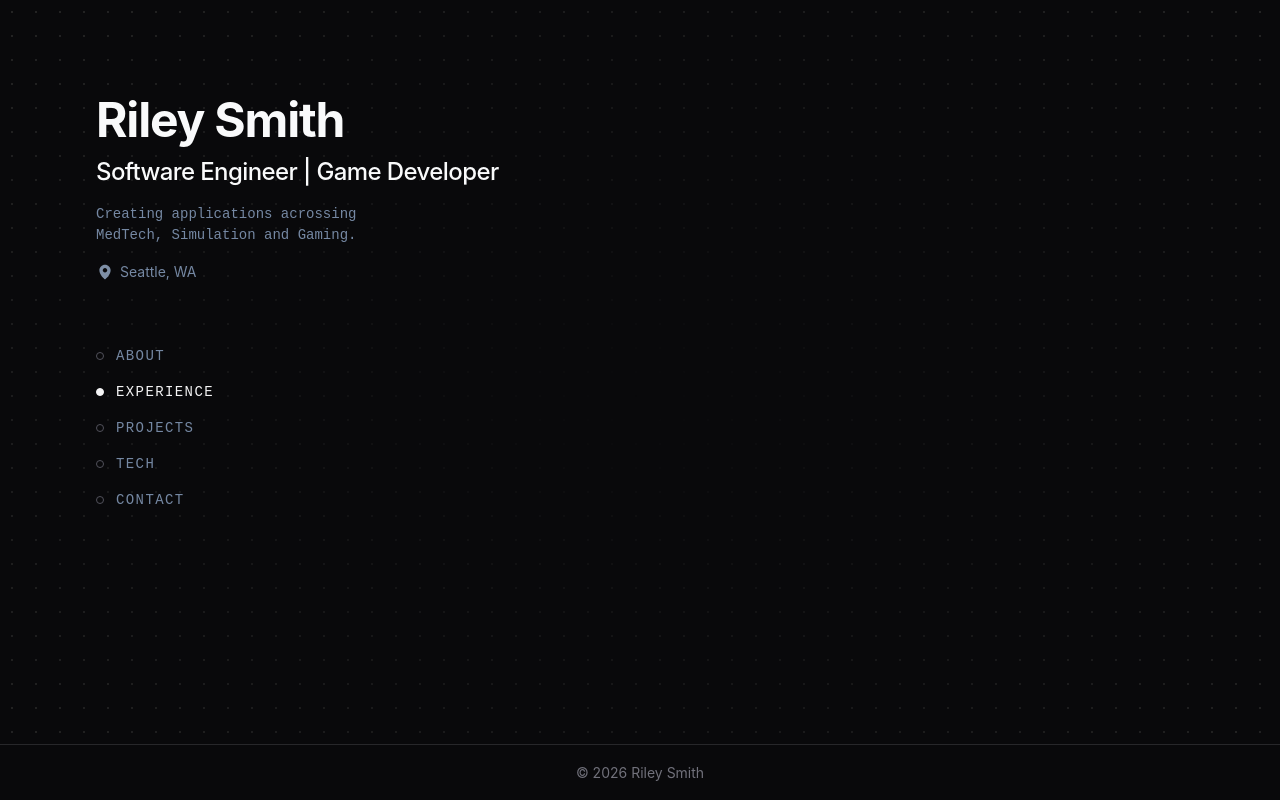
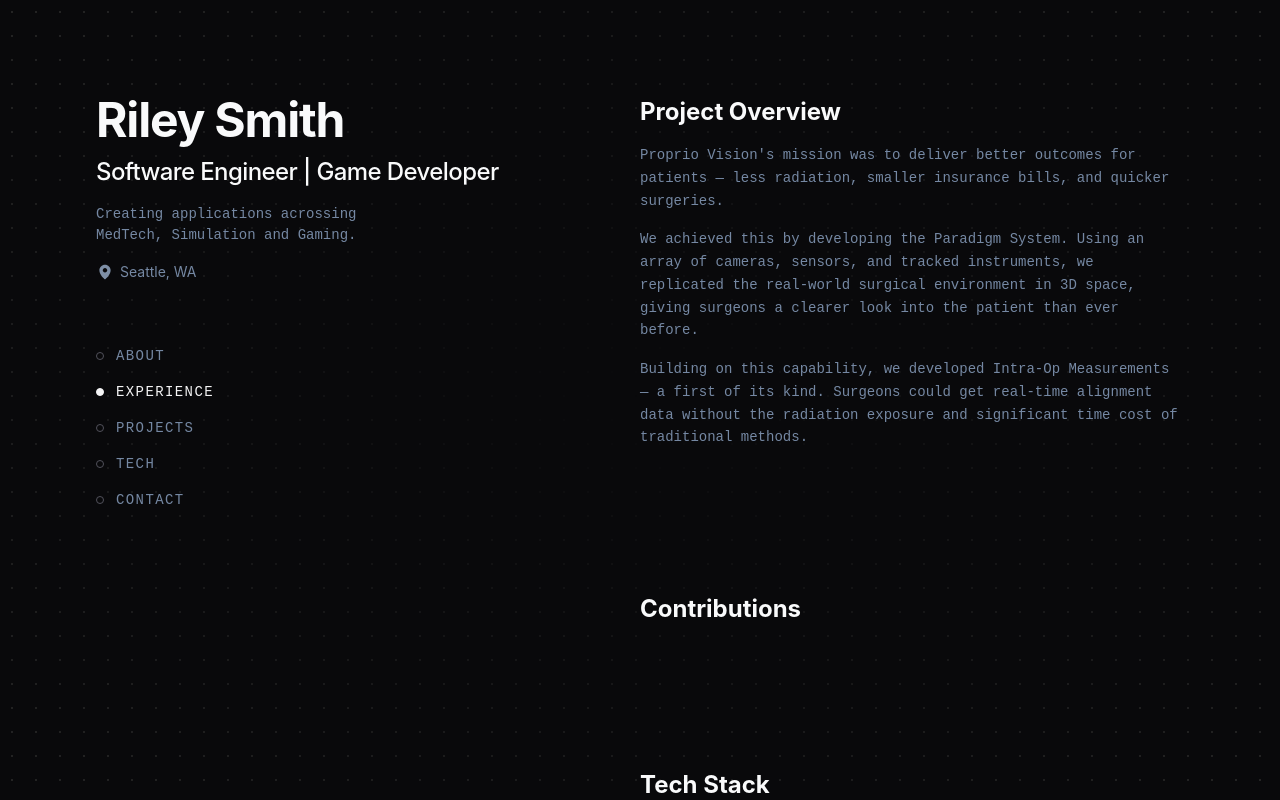
Before and after one commit to SimpleManGames/portfolio, a Next.js app: page /experience/proprio in a window 1280 px wide. Shown: the top 800 px of the page. Built offline with nearby package versions, Linux system fonts and the light colour scheme.

Commit message:
feat: setup sections and initial project overview

```diff
--- a/src/app/experience/proprio/page.tsx
+++ b/src/app/experience/proprio/page.tsx
@@ -1,7 +1,42 @@
+import Section from "@/components/section";
+
 export default function Page() {
   return (
-    <>
-      <div></div>
-    </>
+    <main className="pt-24 lg:w-1/2 lg:ml-auto lg:py-24">
+      <Section id="overview">
+        <h2 className="text-2xl font-bold text-foreground mb-4">
+          Project Overview
+        </h2>
+        <div className="text-muted-foreground font-mono leading-relaxed space-y-4">
+          <p>
+            Proprio Vision&apos;s mission was to deliver better outcomes for
+            patients — less radiation, smaller insurance bills, and quicker
+            surgeries.
+          </p>
+          <p>
+            We achieved this by developing the Paradigm System. Using an array
+            of cameras, sensors, and tracked instruments, we replicated the
+            real-world surgical environment in 3D space, giving surgeons a
+            clearer look into the patient than ever before.
+          </p>
+          <p>
+            Building on this capability, we developed Intra-Op Measurements — a
+            first of its kind. Surgeons could get real-time alignment data
+            without the radiation exposure and significant time cost of
+            traditional methods.
+          </p>
+        </div>
+      </Section>
+
+      <Section id="contributions">
+        <h2 className="text-2xl font-bold text-foreground mb-4">
+          Contributions
+        </h2>
+      </Section>
+
+      <Section id="tech-stack">
+        <h2 className="text-2xl font-bold text-foreground mb-4">Tech Stack</h2>
+      </Section>
+    </main>
   );
 }
```
